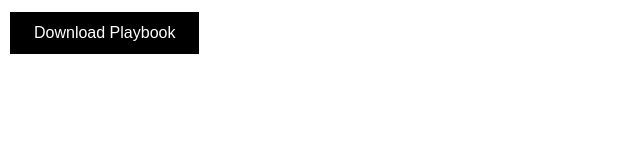
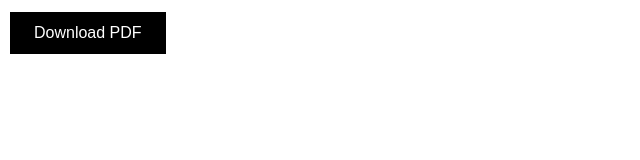
Before and after one commit to Fathimahenna/Downloadpdf, a plain HTML site: page index.html in a window 1280 px wide. Shown: the whole page, without its empty margins (0-640 px from the left). Drawn offline with Linux system fonts and the light colour scheme.

Commit message:
Update index.html

```diff
--- a/index.html
+++ b/index.html
@@ -8,7 +8,7 @@
 </head>
 <body>
 
-<button class="button" onclick="downloadPDF()">Download Playbook</button>
+<button class="button" onclick="downloadPDF()">Download PDF</button>
 
 <script src="script.js"></script>
 
```
